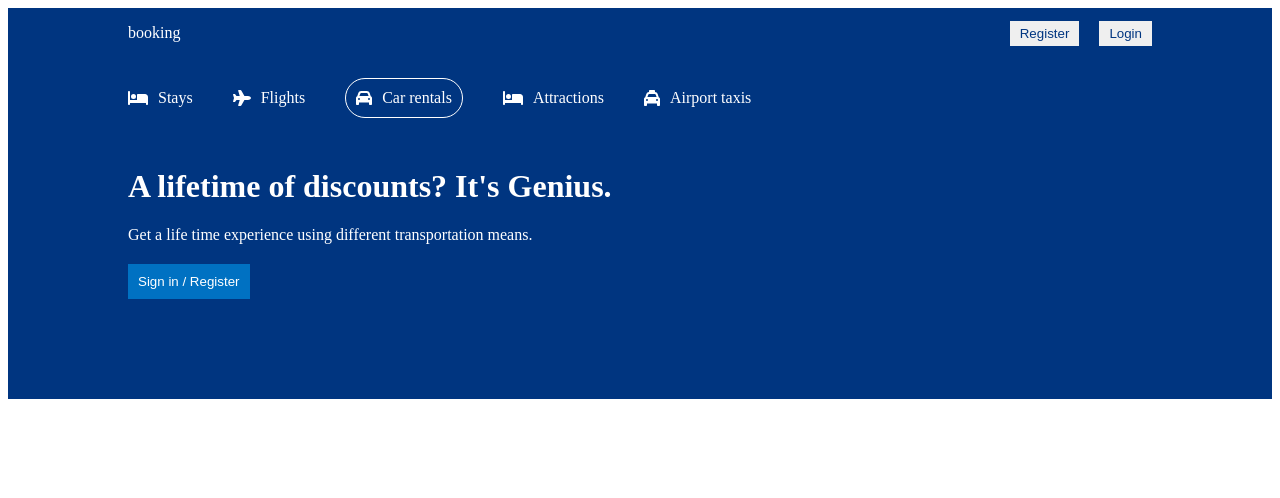
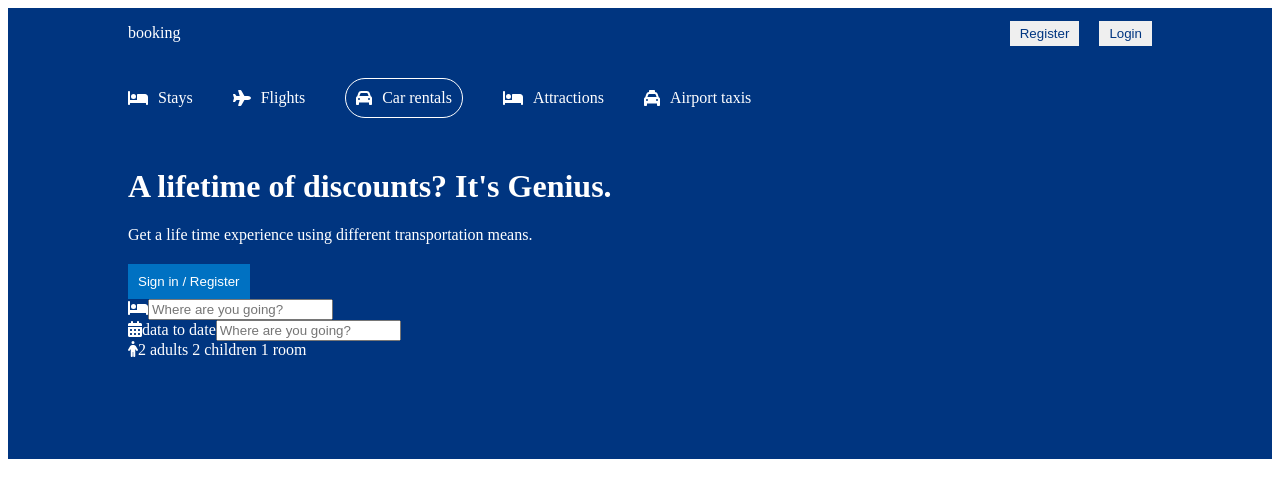
Before and after one commit to EngNelson/hotel-booking, a React (Create React App) app: page / in a window 1280 px wide. Shown: the top 498 px of the page. Built offline with nearby package versions, Linux system fonts and the light colour scheme.

Commit message:
header in progress

```diff
--- a/src/components/header/Header.jsx
+++ b/src/components/header/Header.jsx
@@ -1,6 +1,8 @@
 import {
   faBed,
+  faCalendarDays,
   faCar,
+  faPerson,
   faPlane,
   faTaxi,
 } from "@fortawesome/free-solid-svg-icons";
@@ -38,6 +40,29 @@ const Header = () => {
           Get a life time experience using different transportation means.
         </p>
         <button className="headerBtn">Sign in / Register</button>
+        <div className="headerSearch">
+          <div className="headerSearchItem">
+            <FontAwesomeIcon icon={faBed} className="headerIcon" />
+            <input
+              type="text"
+              placeholder="Where are you going?"
+              className="headerSearchInput"
+            />
+          </div>
+          <div className="headerSearchItem">
+            <FontAwesomeIcon icon={faCalendarDays} className="headerIcon" />
+            <span className="headerSearchText">data to date</span>
+            <input
+              type="text"
+              placeholder="Where are you going?"
+              className="headerSearchInput"
+            />
+          </div>
+          <div className="headerSearchItem">
+            <FontAwesomeIcon icon={faPerson} className="headerIcon" />
+            <span className="headerSearchText">2 adults 2 children 1 room</span>
+          </div>
+        </div>
       </div>
     </div>
   );
```
